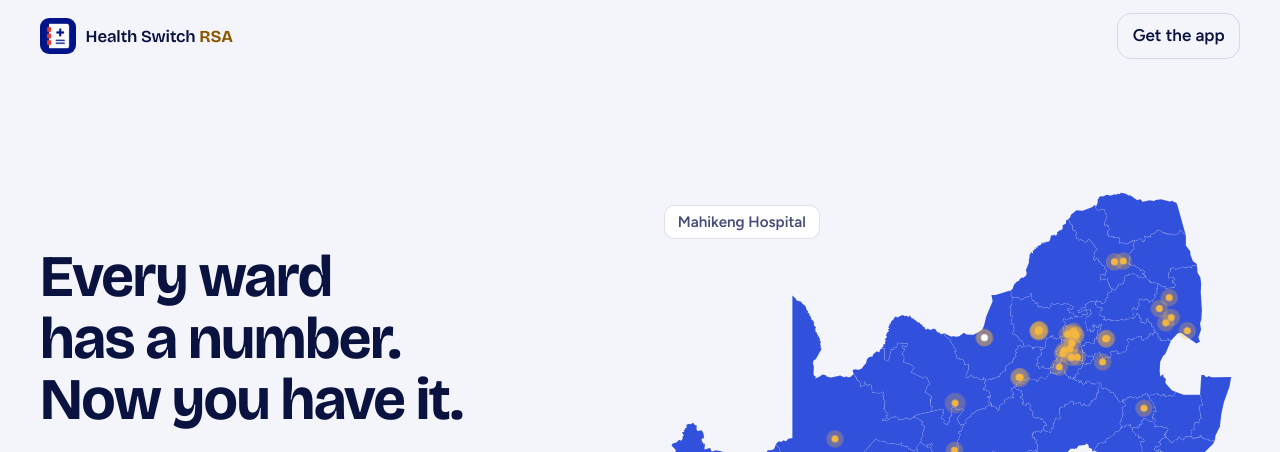
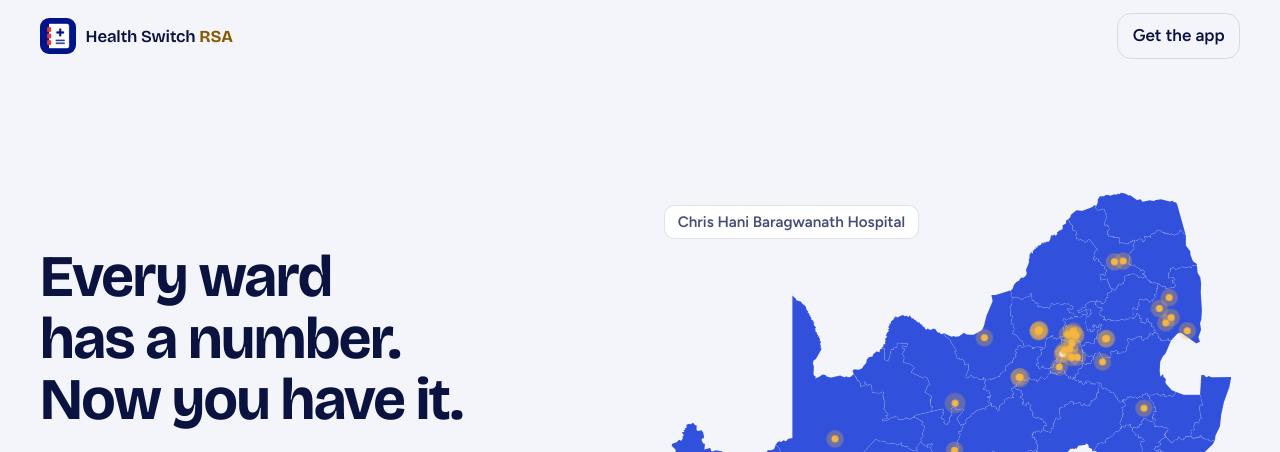
Before and after one commit to Brynne98/brynne98.github.io, a Jekyll site: the page health-switch/index.html, which Jekyll copies as it is, in a window 1280 px wide. Shown: the top 452 px of the page. Built offline with Jekyll 4.4.1, drawn with Linux system fonts in a browser that asks for light colours.

Commit message:
HSR-157: map names cycle from load; no page bounce with mouse or trackpad

```diff
--- a/_layouts/health-switch-doc.html
+++ b/_layouts/health-switch-doc.html
@@ -9,7 +9,7 @@
 <meta name="theme-color" content="#141d4a" media="(prefers-color-scheme: dark)">
 <link rel="icon" href="img/icon-192.png">
 <link rel="apple-touch-icon" href="img/icon-192.png">
-<link rel="stylesheet" href="styles.css?v=13">
+<link rel="stylesheet" href="styles.css?v=14">
 </head>
 <body>
 
--- a/health-switch/index.html
+++ b/health-switch/index.html
@@ -11,7 +11,7 @@
 <link rel="icon" href="img/icon-192.png">
 <link rel="apple-touch-icon" href="img/icon-192.png">
 <link rel="preload" href="fonts/bricolage.woff2" as="font" type="font/woff2" crossorigin>
-<link rel="stylesheet" href="styles.css?v=13">
+<link rel="stylesheet" href="styles.css?v=14">
 </head>
 <body>
 
@@ -190,6 +190,6 @@
 </footer>
 
 <script src="map.js?v=10"></script>
-<script src="main.js?v=10"></script>
+<script src="main.js?v=13"></script>
 </body>
 </html>
--- a/health-switch/main.js
+++ b/health-switch/main.js
@@ -45,11 +45,8 @@
   if (!still) {
     var spots = dots.slice().sort(function () { return Math.random() - 0.5; });
     var k = 0;
-    setTimeout(function () {
-      if (stopped) return;
-      spots[k++].pick();
-      tour = setInterval(function () { spots[k++ % spots.length].pick(); }, 2200);
-    }, 2600);
+    spots[k++].pick();
+    tour = setInterval(function () { spots[k++ % spots.length].pick(); }, 2200);
   }
   requestAnimationFrame(function () { requestAnimationFrame(function () { mapBox.classList.add("lit"); }); });
 
--- a/health-switch/styles.css
+++ b/health-switch/styles.css
@@ -52,6 +52,8 @@
 
 *, *::before, *::after { box-sizing: border-box; }
 html { -webkit-text-size-adjust: 100%; scroll-behavior: smooth; }
+/* No rubber-band bounce at the top and bottom with a mouse or trackpad. Touch screens keep it for pull to refresh. */
+@media (pointer: fine) { html, body { overscroll-behavior-y: none; } }
 body {
   margin: 0;
   background: var(--bg);
```
